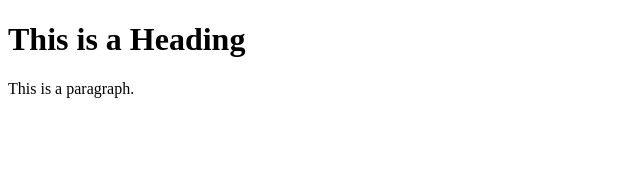
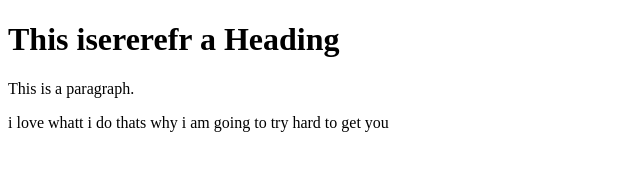
Before and after one commit to HenryDeanBondah/wdd230, a plain HTML site: page index.html in a window 1280 px wide. Shown: the whole page, without its empty margins (0-640 px from the left). Drawn offline with Linux system fonts and the light colour scheme.

Commit message:
innitial2

```diff
--- a/index.html
+++ b/index.html
@@ -5,8 +5,9 @@
 </head>
 <body>
 
-<h1>This is a Heading</h1>
+<h1>This isererefr a Heading</h1>
 <p>This is a paragraph.</p>
+<p>i love whatt i do thats why i am going to try hard to get you</p>
 
 </body>
 </html>
```
